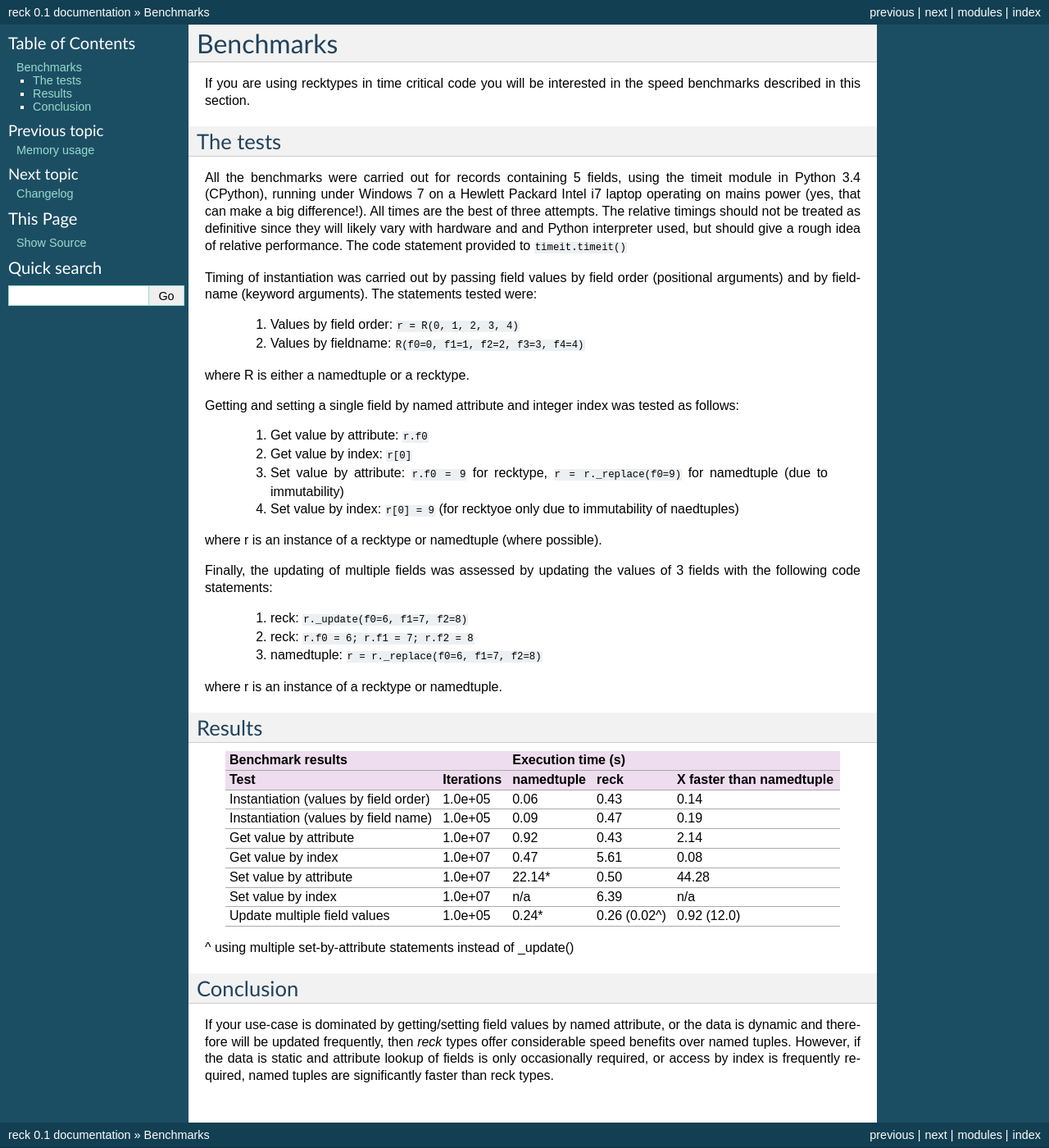
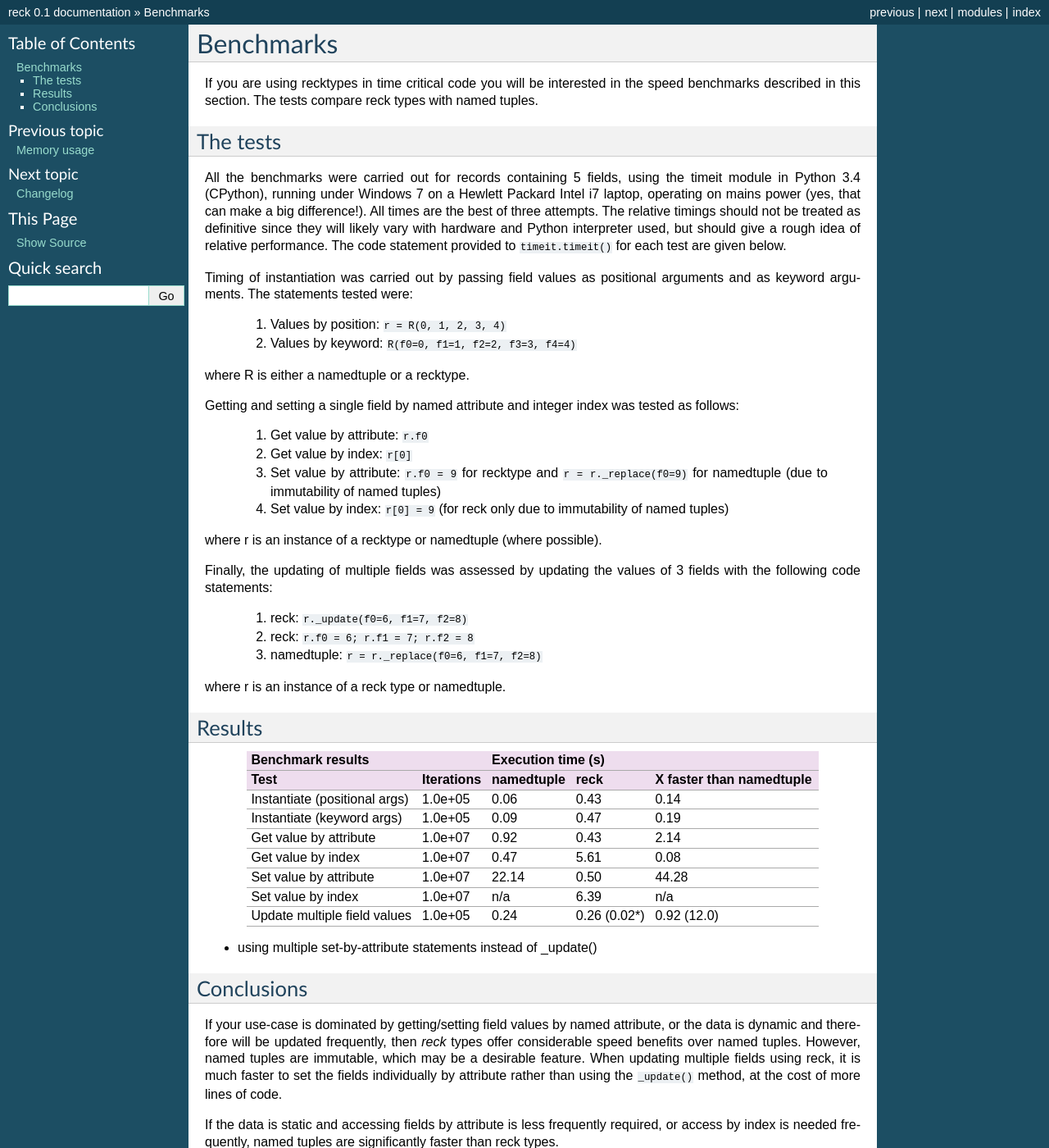
Before and after one commit to woodcrafty/reck, a Sphinx documentation site: the page built from docs/benchmarks.rst, in a window 1280 px wide and 1400 px high. Shown: the whole window at 82% size. Built offline with Sphinx 7.4.7, drawn with Linux system fonts in a browser that asks for light colours.

Commit message:
Fixed typos and improved conclusions

```diff
--- a/docs/benchmarks.rst
+++ b/docs/benchmarks.rst
@@ -2,24 +2,25 @@
 Benchmarks
 ==========
 If you are using recktypes in time critical code you will be interested in the
-speed benchmarks described in this section.
+speed benchmarks described in this section. The tests compare reck types
+with named tuples.
 
 The tests
 =========
 All the benchmarks were carried out for records containing 5 fields, using
 the timeit module in Python 3.4 (CPython), running under Windows 7 on a
-Hewlett Packard Intel i7 laptop operating on mains power (yes, that can make
+Hewlett Packard Intel i7 laptop, operating on mains power (yes, that can make
 a big difference!). All times are the best of three attempts. The relative
 timings should not be treated as definitive since they will likely vary with
-hardware and and Python interpreter used, but should give a rough idea of
-relative performance. The code statement provided to ``timeit.timeit()``
+hardware and Python interpreter used, but should give a rough idea of
+relative performance. The code statement provided to ``timeit.timeit()`` for
+each test are given below.
 
-Timing of instantiation was carried out by passing field values by field order
-(positional arguments) and by fieldname (keyword arguments). The statements
-tested were:
+Timing of instantiation was carried out by passing field values as positional
+arguments and as keyword arguments. The statements tested were:
 
-    1. Values by field order: ``r = R(0, 1, 2, 3, 4)``
-    2. Values by fieldname: ``R(f0=0, f1=1, f2=2, f3=3, f4=4)``
+    1. Values by position: ``r = R(0, 1, 2, 3, 4)``
+    2. Values by keyword: ``R(f0=0, f1=1, f2=2, f3=3, f4=4)``
 
 where R is either a namedtuple or a recktype.
 
@@ -28,10 +29,11 @@ tested as follows:
 
     1. Get value by attribute: ``r.f0``
     2. Get value by index: ``r[0]``
-    3. Set value by attribute: ``r.f0 = 9`` for recktype,
-       ``r = r._replace(f0=9)`` for namedtuple (due to immutability)
-    4. Set value by index: ``r[0] = 9`` (for recktyoe only due to immutability
-       of naedtuples)
+    3. Set value by attribute: ``r.f0 = 9`` for recktype and
+       ``r = r._replace(f0=9)`` for namedtuple (due to immutability of named
+       tuples)
+    4. Set value by index: ``r[0] = 9`` (for reck only due to immutability
+       of named tuples)
 
 where r is an instance of a recktype or namedtuple (where possible).
 
@@ -42,30 +44,35 @@ of 3 fields with the following code statements:
     2. reck: ``r.f0 = 6; r.f1 = 7; r.f2 = 8``
     3. namedtuple: ``r = r._replace(f0=6, f1=7, f2=8)``
 
-where r is an instance of a recktype or namedtuple.
+where r is an instance of a reck type or namedtuple.
 
 Results
 =======
-=====================================  ==========  ==========  ============  ========================
-Benchmark results                                  Execution time (s)
--------------------------------------  ----------  ------------------------  ------------------------
-Test                                   Iterations  namedtuple  reck          X faster than namedtuple
-=====================================  ==========  ==========  ============  ========================
-Instantiation (values by field order)  1.0e+05      0.06       0.43           0.14
-Instantiation (values by field name)   1.0e+05      0.09       0.47           0.19
-Get value by attribute                 1.0e+07      0.92       0.43           2.14
-Get value by index                     1.0e+07      0.47       5.61           0.08
-Set value by attribute                 1.0e+07     22.14*      0.50          44.28
-Set value by index                     1.0e+07       n/a       6.39            n/a
-Update multiple field values           1.0e+05      0.24*      0.26 (0.02^)   0.92 (12.0)
-=====================================  ==========  ==========  ============  ========================
-^ using multiple set-by-attribute statements instead of _update()
+=============================  ==========  ==========  ============  ========================
+Benchmark results                          Execution time (s)
+-----------------------------  ----------  ------------------------  ------------------------
+Test                           Iterations  namedtuple  reck          X faster than namedtuple
+=============================  ==========  ==========  ============  ========================
+Instantiate (positional args)  1.0e+05      0.06       0.43           0.14
+Instantiate (keyword args)     1.0e+05      0.09       0.47           0.19
+Get value by attribute         1.0e+07      0.92       0.43           2.14
+Get value by index             1.0e+07      0.47       5.61           0.08
+Set value by attribute         1.0e+07     22.14       0.50          44.28
+Set value by index             1.0e+07       n/a       6.39            n/a
+Update multiple field values   1.0e+05      0.24       0.26 (0.02*)   0.92 (12.0)
+=============================  ==========  ==========  ============  ========================
+* using multiple set-by-attribute statements instead of _update()
 
-Conclusion
-==========
+Conclusions
+===========
 If your use-case is dominated by getting/setting field values by named
 attribute, or the data is dynamic and therefore will be updated frequently,
 then *reck* types offer considerable speed benefits over named tuples. However,
-if the data is static and attribute lookup of fields is only occasionally
-required, or access by index is frequently required, named tuples are
+named tuples are immutable, which may be a desirable feature. When updating
+multiple fields using reck, it is much faster to set the fields individually
+by attribute rather than using the ``_update()`` method, at the cost of more
+lines of code.
+
+If the data is static and accessing fields by attribute is less frequently
+required, or access by index is needed frequently, named tuples are
 significantly faster than reck types.
```
